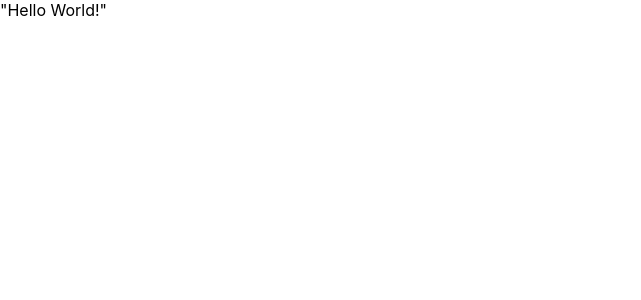
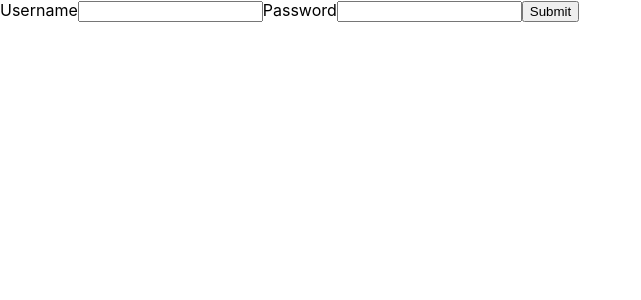
Before and after one commit to michaldomino/the-simpsons-recognizer-react-client, a React (Create React App) app: page / in a window 1280 px wide. Shown: the top 300 px of the page, without its empty margins (0-641 px from the left). Built offline with nearby package versions, Linux system fonts and the light colour scheme.

Commit message:
Add login form

```diff
--- a/src/components/LoginForm.tsx
+++ b/src/components/LoginForm.tsx
@@ -1,9 +1,23 @@
 import React from "react";
+import {useForm} from "react-hook-form";
+
+interface LoginData {
+    username: string
+    password: string
+}
 
 export const LoginForm: React.FC = () => {
+    const {register, handleSubmit} = useForm()
+
+    const onSubmit = (data:LoginData) => console.log(data)
+
     return (
-        <div>
-            "Hello World!"
-        </div>
+        <form onSubmit={handleSubmit(onSubmit)}>
+            <label>Username</label>
+            <input ref={register} name="username" />
+            <label>Password</label>
+            <input ref={register} name="password" type="password"/>
+            <button>Submit</button>
+        </form>
     )
 }
```
